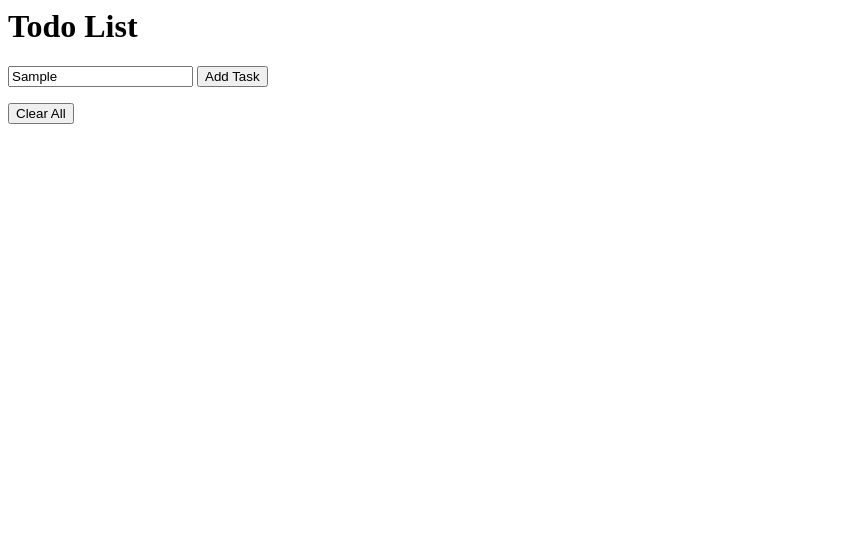
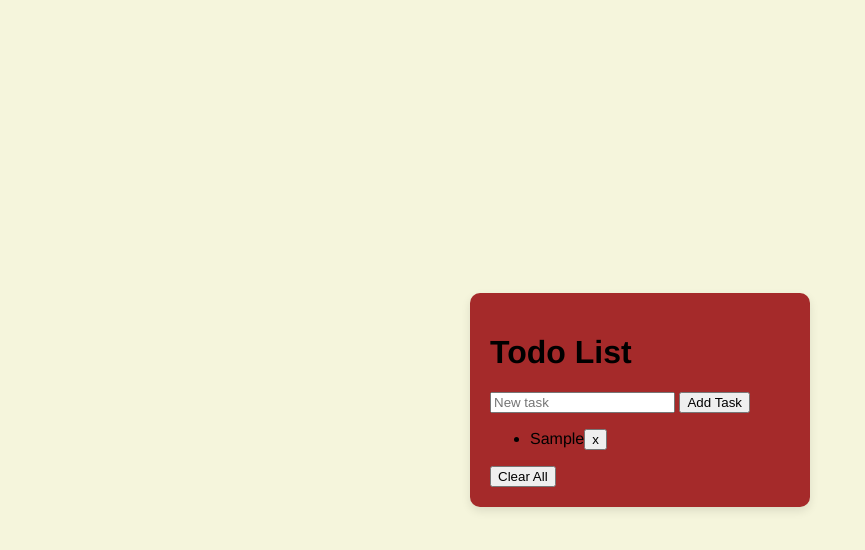
Before and after one commit to trevortamp/todo, a plain HTML site: page index.html in a window 1280 px wide. Both pictures are taken after typing "Sample" into the empty fields and a click on the button "Add Task". Shown: the whole page, without its empty margins (0-865 px from the left). Drawn offline with Linux system fonts and the light colour scheme.

Commit message:
awawawaw

```diff
--- a/index.html
+++ b/index.html
@@ -1,12 +1,21 @@
-<title>Todo List</title>
 <html>
 <head>
-<h1>Todo List</h1>
+  <link rel="stylesheet" href="style.css">
+  <title>Todo List</title>
 </head>
 <body>
-	<input type="TODO" name="new task">
-	<button onclick="addTask()">Add Task</button>
-	<ul id="list"></ul>
-	<button onclick="clearAll()">Clear All</button>
+  <div class="kast">
+	<h1>Todo List</h1>
+
+  <input type="text" id="task" placeholder="New task">
+  <button onclick="addTask()">Add Task</button>
+
+  <ul id="list"></ul>
+
+  <button onclick="clearAll()">Clear All</button>
+  </div>
+
+
+  <script src="script.js"></script>
 </body>
 </html>
--- a/script.js
+++ b/script.js
@@ -1,26 +1,30 @@
 let tasks = [];
 
 function displayTasks() {
-	let html = "";
-	for (let i = 0; i < tasks.lenght; i++) {
-		html += "<li>" + tasks[i] +
-		"<button onclick='removeTask(" + i + ") '>x</button></li>";
-	}
-	document.getElementById("list").innerHTML = html;
+  let html = "";
+  for (let i = 0; i < tasks.length; i++) {
+    html += "<li>" + tasks[i] +
+      "<button onclick='removeTask(" + i + ")'>x</button></li>";
+  }
+  document.getElementById("list").innerHTML = html;
 }
+
 function addTask() {
   let taskInput = document.getElementById("task");
   let text = taskInput.value;
-  if (text === "") {
-    return;
-  }
+  if (text === "") return;
+
   tasks.push(text);
   taskInput.value = "";
-  saveTasks();
   displayTasks();
 }
+
 function removeTask(i) {
   tasks.splice(i, 1);
-  saveTasks();
   displayTasks();
 }
+
+function clearAll() {
+  tasks = [];
+  displayTasks();
+}
--- /dev/null
+++ b/style.css
@@ -0,0 +1,16 @@
+body {
+    font-family: 'Franklin Gothic Medium', 'Arial Narrow', Arial, sans-serif;
+    background-color: beige;
+    display: flex;
+    justify-content: center;
+    align-items: center;
+
+}
+
+.kast {
+    background-color: brown;
+    padding: 20px;
+    border-radius: 10px;
+    width: 300px;
+    box-shadow: 0 4px 10px rgba(0,0,0,0.1);
+}
```
